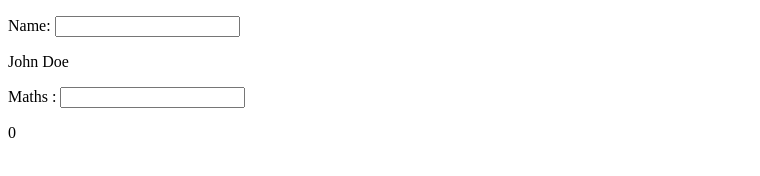
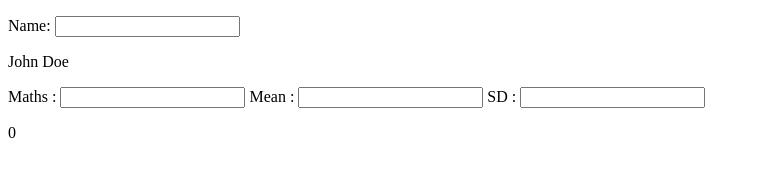
Before and after one commit to michaelbetsy/michaelbetsy.github.io, a plain HTML site: page index.html in a window 1280 px wide. Shown: the whole page, without its empty margins (0-760 px from the left). Drawn offline with nearby package versions, Linux system fonts and the light colour scheme.

Commit message:
Update index.html

```diff
--- a/index.html
+++ b/index.html
@@ -7,7 +7,7 @@
    <p>Name: <input type="text" ng-model="name"></p>
   <p ng-bind="name"></p>
 {{ firstName + " " + lastName }}
-   <p>Maths : <input type="number" ng-model="math"></p>
+   <p>Maths : <input type="number" ng-model="math"> Mean : <input type="number" text="75" ng-model="mathMean"> SD : <input type="number" text="15" ng-model="mathSD"> </p>
    {{50 +10 *(math -75)/15}}
 </div>
 
```
